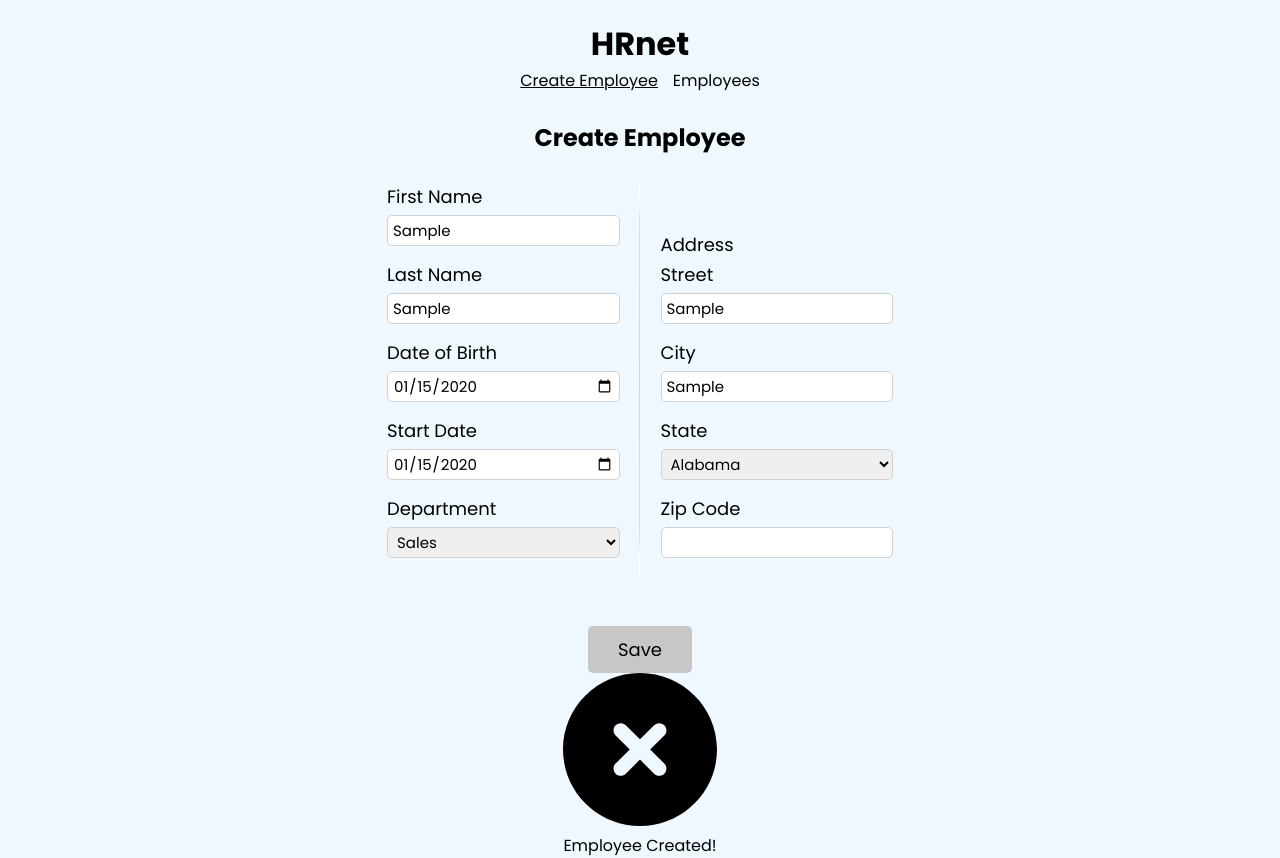
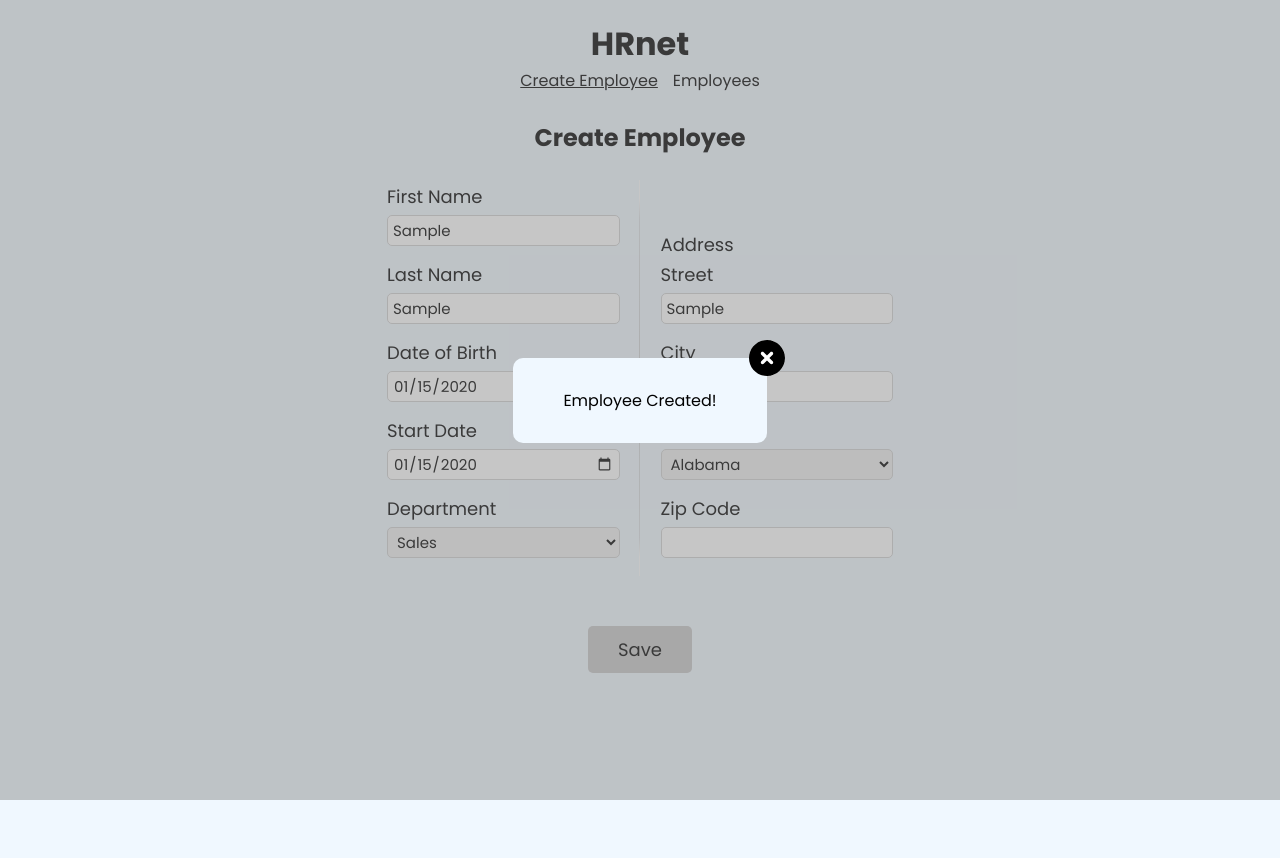
Before and after one commit to WandoCode/OC-HRNet, a React (Create React App) app: page / in a window 1280 px wide. Both pictures are taken after typing "Sample", "Sample", "2020-01-15", "2020-01-15", "Sample", "Sample" into the empty fields and a click on the button "Save". After the commit the page ends 800 px from the top, so only its background shows below. Built offline with nearby package versions, Linux system fonts and the light colour scheme.

Commit message:
Style modale

```diff
--- a/src/components/modale/Modale.js
+++ b/src/components/modale/Modale.js
@@ -6,9 +6,12 @@ function Modale({ hideModale }) {
   }
 
   return (
-    <section onClick={handleClose}>
-      <div>
-        <img src={closeSVG} alt="Close button" />
+    <section className="modale">
+      <div className="modale-dialog">
+        <button>
+          <img src={closeSVG} alt="Close button" onClick={handleClose} />
+        </button>
+
         <div>Employee Created!</div>
       </div>
     </section>
--- /dev/null
+++ b/src/style/_modale.scss
@@ -0,0 +1,29 @@
+.modale {
+  position: fixed;
+  top: 0;
+  height: 100%;
+  width: 100%;
+  background-color: rgba(128, 128, 128, 0.452);
+  display: flex;
+  &-dialog {
+    margin: auto;
+    width: max-content;
+    padding: 30px 50px;
+    background-color: aliceblue;
+    position: relative;
+    border-radius: 10px;
+
+    & button {
+      position: absolute;
+      top: 0;
+      right: 0;
+      height: 36px;
+      width: 36px;
+      transform: translate(50%, -50%);
+      background-color: white;
+      border-radius: 100%;
+      border: none;
+      cursor: pointer;
+    }
+  }
+}
--- a/src/style/index.css
+++ b/src/style/index.css
@@ -120,4 +120,35 @@ form#create-employee button {
 form#create-employee button:hover {
   background-color: #aeaeae;
   cursor: pointer;
+}
+
+.modale {
+  position: fixed;
+  top: 0;
+  height: 100%;
+  width: 100%;
+  background-color: rgba(128, 128, 128, 0.452);
+  display: flex;
+}
+.modale-dialog {
+  margin: auto;
+  width: -webkit-max-content;
+  width: -moz-max-content;
+  width: max-content;
+  padding: 30px 50px;
+  background-color: aliceblue;
+  position: relative;
+  border-radius: 10px;
+}
+.modale-dialog button {
+  position: absolute;
+  top: 0;
+  right: 0;
+  height: 36px;
+  width: 36px;
+  transform: translate(50%, -50%);
+  background-color: white;
+  border-radius: 100%;
+  border: none;
+  cursor: pointer;
 }/*# sourceMappingURL=index.css.map */
--- a/src/style/index.scss
+++ b/src/style/index.scss
@@ -4,3 +4,4 @@
 @use 'header';
 @use 'home';
 @use 'createEmployeeForm';
+@use 'modale';
```
Also changed, not shown: 1 other file (tests, documents, lock files or other folders).
